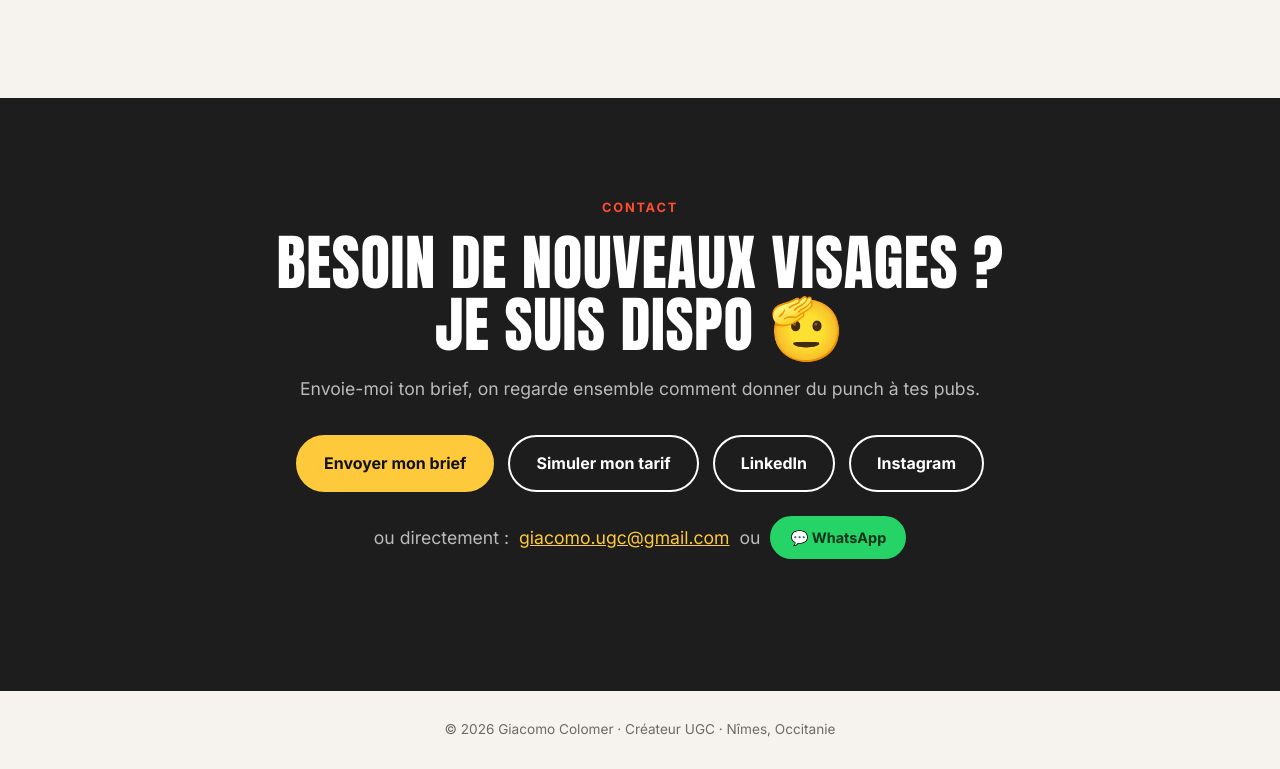
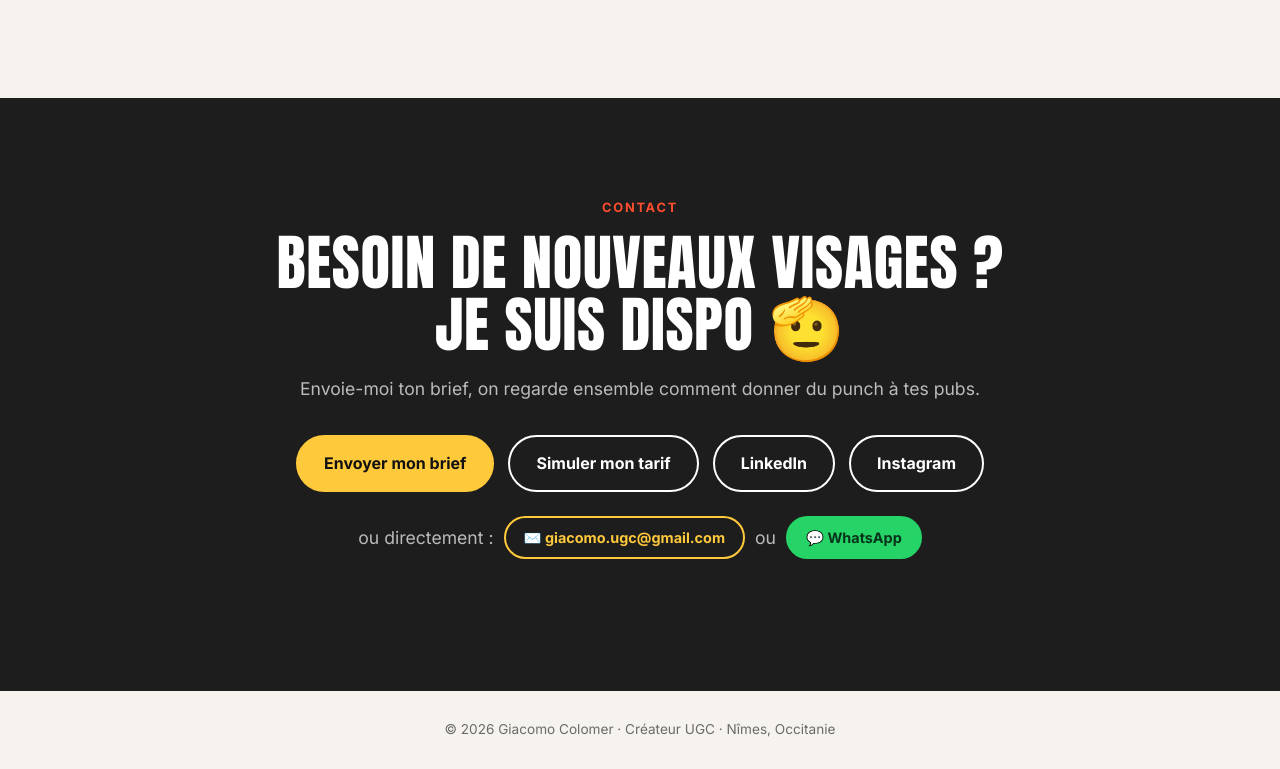
Before and after one commit to giacomougc/giacomougc.github.io, a plain HTML site: page index.html in a window 1280 px wide. Shown: the part 7875-8644 px from the top of the page. Drawn offline with Linux system fonts and the light colour scheme.

Commit message:
Contact : adresse mail dans un encadré jaune, comme les boutons
Co-Authored-By: Claude Opus 5.5 <noreply@anthropic.com>

```diff
--- a/index.html
+++ b/index.html
@@ -39,7 +39,7 @@
   <link rel="preconnect" href="https://fonts.googleapis.com">
   <link rel="preconnect" href="https://fonts.gstatic.com" crossorigin>
   <link href="https://fonts.googleapis.com/css2?family=Anton&family=Inter:wght@400;500;600;700&display=swap" rel="stylesheet">
-  <link rel="stylesheet" href="style.css?v=20261127b">
+  <link rel="stylesheet" href="style.css?v=20261127c">
 </head>
 <body>
 
@@ -705,7 +705,7 @@
         <a href="https://www.linkedin.com/in/giacomo-colomer-5927a3399/" class="btn btn--ghost" target="_blank" rel="noopener">LinkedIn</a>
         <a href="https://www.instagram.com/giacomo_ugc/" class="btn btn--ghost" target="_blank" rel="noopener">Instagram</a>
       </div>
-      <p class="contact__mail">ou directement : <a href="mailto:giacomo.ugc@gmail.com">giacomo.ugc@gmail.com</a>
+      <p class="contact__mail">ou directement : <a href="mailto:giacomo.ugc@gmail.com" class="btn btn--small btn--ghost contact__adresse">✉️ giacomo.ugc@gmail.com</a>
         <span class="contact__ou">ou</span>
         <a href="https://wa.me/33667972798?text=Salut%20Giacomo%20!%20Je%20viens%20de%20ton%20site%2C%20j'aimerais%20te%20parler%20d'un%20projet%20vid%C3%A9o." class="btn btn--small btn--wa" target="_blank" rel="noopener">💬 WhatsApp</a></p>
     </section>
--- a/style.css
+++ b/style.css
@@ -560,6 +560,7 @@ span.tag { background: transparent; color: var(--noir); }
 .contact__mail a { color: var(--jaune); text-decoration: underline; }
 .contact__mail { display: flex; justify-content: center; align-items: center; gap: 10px; flex-wrap: wrap; }
 .contact__mail .btn--wa { color: #08321a; text-decoration: none; }
+.contact__mail .contact__adresse { color: var(--jaune); border-color: var(--jaune); text-decoration: none; }
 
 /* Formulaire */
 .formulaire {
```
Also changed, not shown: tarifs.html (+1 -1 lines).
